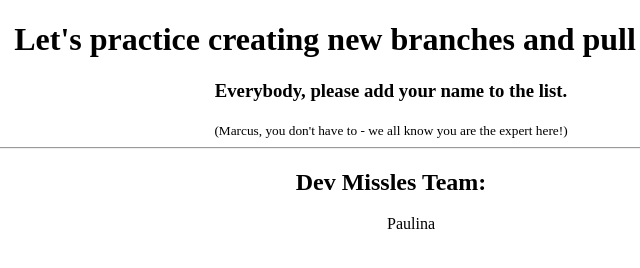
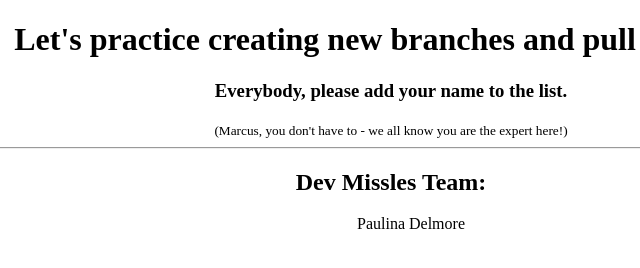
Before and after one commit to dev-missiles/demo-repository, a website: page index.html in a window 1280 px wide. Shown: the full height of the page, 249-889 px from the left. Drawn offline with Linux system fonts and the light colour scheme.

Commit message:
add last name

```diff
--- a/index.html
+++ b/index.html
@@ -27,7 +27,7 @@
       <h2>Dev Missles Team:</h2>
 
       <ul>
-        <li>Paulina</li>
+        <li>Paulina Delmore</li>
       </ul>
 
     </div>
```
